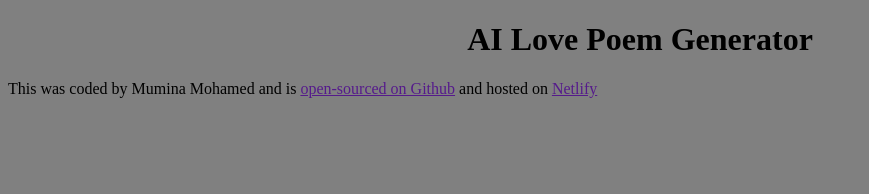
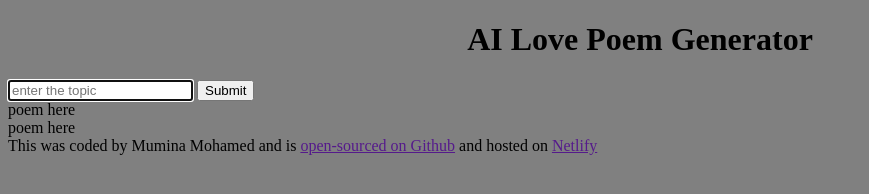
Before and after one commit to Mumina033/poem-generator, a plain HTML site: page index.html in a window 1280 px wide. Shown: the whole page, without its empty margins (0-869 px from the left). Drawn offline with Linux system fonts and the light colour scheme.

Commit message:
added the basic HTML structure

```diff
--- a/index.html
+++ b/index.html
@@ -4,10 +4,29 @@
     <meta charset="UTF-8" />
     <meta name="viewport" content="width=device-width, initial-scale=1.0" />
     <link rel="stylesheet" href="src/style.css" />
-    <title>AI Love Poems</title>
+    <title>AI Love Poem Generator</title>
   </head>
   <body>
-    <h1>AI Love Poem Generator</h1>
+    <header>
+      <h1>AI Love Poem Generator</h1>
+    </header>
+    <main>
+      <form>
+        <input
+          type="text"
+          placeholder="enter the topic"
+          autofocus
+          required
+          autocomplete="off"
+        />
+        <input type="submit" />
+      </form>
+      <div>
+        poem here
+        <br />
+        poem here
+      </div>
+    </main>
     <footer>
       This was coded by Mumina Mohamed and is
       <a href="https://github.com/Mumina033/poem-generator" target="_blank"
```
